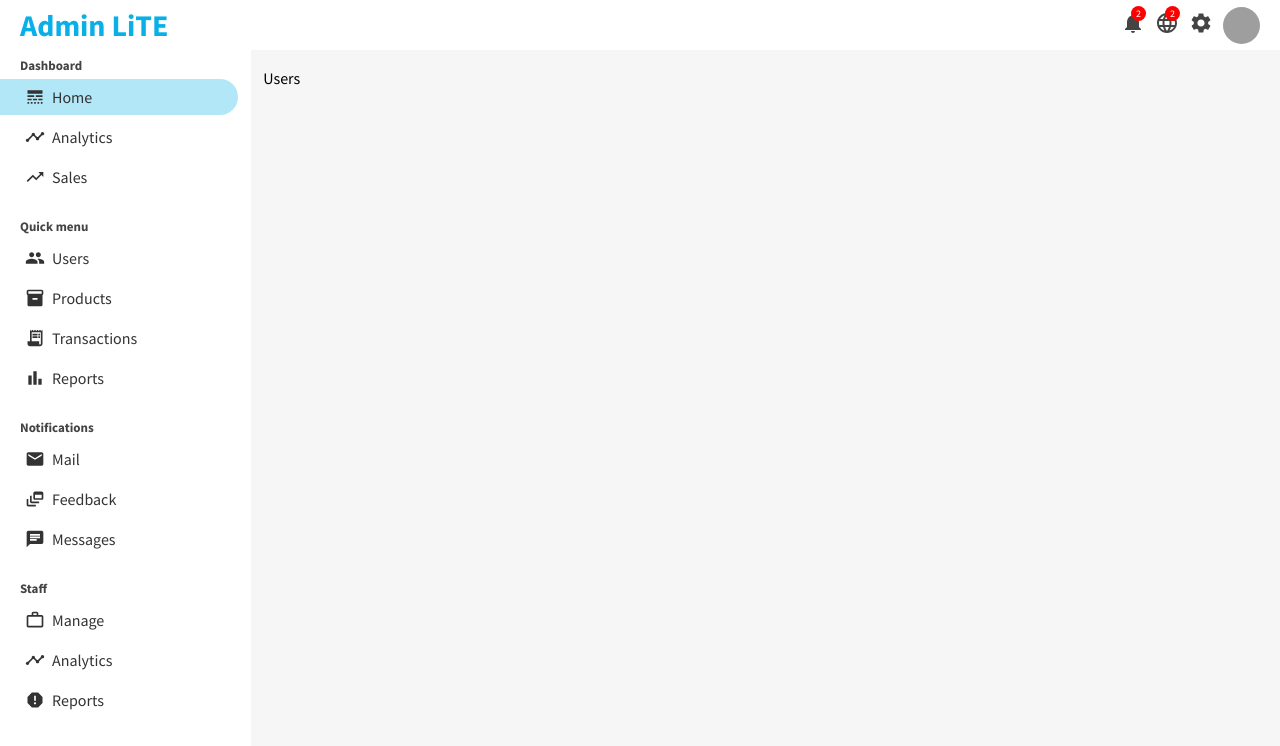
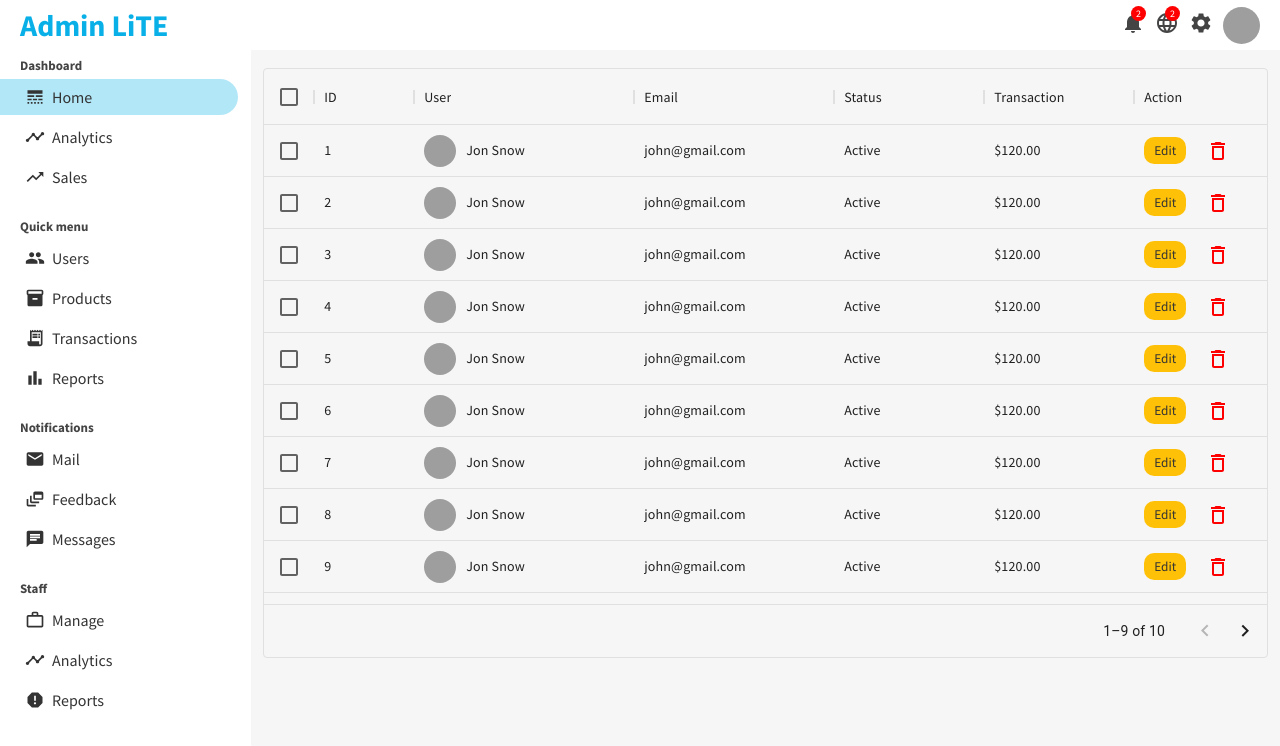
Before and after one commit to joesoftmwai/react-admin-dashboard, a React (Create React App) app: page /users in a window 1280 px wide. Shown: the top 746 px of the page. Built offline with nearby package versions, Linux system fonts and the light colour scheme; grey boxes are pictures that could not be loaded.

Commit message:
leveraged data-table for listing users

```diff
--- a/package.json
+++ b/package.json
@@ -7,6 +7,7 @@
     "@emotion/styled": "^11.8.1",
     "@mui/icons-material": "^5.4.2",
     "@mui/material": "^5.4.3",
+    "@mui/x-data-grid": "^5.8.0",
     "@testing-library/jest-dom": "^5.16.2",
     "@testing-library/react": "^12.1.3",
     "@testing-library/user-event": "^13.5.0",
--- a/src/dummyData.js
+++ b/src/dummyData.js
@@ -71,5 +71,81 @@ export const salesData = [
         pv: 4300,
         amt: 2100,
       },
+  ];
 
-  ];
+
+
+
+  export const usersData = [
+    { id: 1,
+        username: 'Jon Snow',
+        avatar: 'https://cdn.pixabay.com/photo/2020/07/14/13/07/icon-5404125_1280.png',
+        email: 'john@gmail.com',
+        status: 'Active',
+        transaction: '$120.00'
+    },
+    { id: 2,
+        username: 'Jon Snow',
+        avatar: 'https://cdn.pixabay.com/photo/2020/07/14/13/07/icon-5404125_1280.png',
+        email: 'john@gmail.com',
+        status: 'Active',
+        transaction: '$120.00'
+    },
+    { id: 3,
+        username: 'Jon Snow',
+        avatar: 'https://cdn.pixabay.com/photo/2020/07/14/13/07/icon-5404125_1280.png',
+        email: 'john@gmail.com',
+        status: 'Active',
+        transaction: '$120.00'
+    },
+    { id: 4,
+        username: 'Jon Snow',
+        avatar: 'https://cdn.pixabay.com/photo/2020/07/14/13/07/icon-5404125_1280.png',
+        email: 'john@gmail.com',
+        status: 'Active',
+        transaction: '$120.00'
+    },
+    { id: 5,
+        username: 'Jon Snow',
+        avatar: 'https://cdn.pixabay.com/photo/2020/07/14/13/07/icon-5404125_1280.png',
+        email: 'john@gmail.com',
+        status: 'Active',
+        transaction: '$120.00'
+    },
+    { id: 6,
+        username: 'Jon Snow',
+        avatar: 'https://cdn.pixabay.com/photo/2020/07/14/13/07/icon-5404125_1280.png',
+        email: 'john@gmail.com',
+        status: 'Active',
+        transaction: '$120.00'
+    },
+    { id: 7,
+        username: 'Jon Snow',
+        avatar: 'https://cdn.pixabay.com/photo/2020/07/14/13/07/icon-5404125_1280.png',
+        email: 'john@gmail.com',
+        status: 'Active',
+        transaction: '$120.00'
+    },
+    { id: 8,
+        username: 'Jon Snow',
+        avatar: 'https://cdn.pixabay.com/photo/2020/07/14/13/07/icon-5404125_1280.png',
+        email: 'john@gmail.com',
+        status: 'Active',
+        transaction: '$120.00'
+    },
+    { id: 9,
+        username: 'Jon Snow',
+        avatar: 'https://cdn.pixabay.com/photo/2020/07/14/13/07/icon-5404125_1280.png',
+        email: 'john@gmail.com',
+        status: 'Active',
+        transaction: '$120.00'
+    },
+    { id: 10,
+        username: 'Jon Snow',
+        avatar: 'https://cdn.pixabay.com/photo/2020/07/14/13/07/icon-5404125_1280.png',
+        email: 'john@gmail.com',
+        status: 'Active',
+        transaction: '$120.00'
+    },
+
+];
--- a/src/pages/users/Users.jsx
+++ b/src/pages/users/Users.jsx
@@ -1,9 +1,63 @@
+import { DataGrid } from '@mui/x-data-grid';
+import { DeleteOutline } from '@mui/icons-material';
+import { usersData } from '../../dummyData';
 import './users.css';
+import { Link } from 'react-router-dom';
+import { useState } from 'react';
+
 
 const Users = () => {
+    const [data, setData] = useState(usersData);
+    const handleDelete = (id) => {
+        setData(data.filter(item => item.id !== id))
+    }
+    const columns = [
+        { field: 'id', headerName: 'ID', width: 100 },
+        { field: 'user',
+            headerName: 'User',
+            width: 220,
+            renderCell: (params)=>{
+                return (
+                    <div className='user-avatar'>
+                        <img src={params.row.avatar} alt="avatar" />
+                        {params.row.username}
+                    </div>
+                );
+            }
+        },
+        { field: 'email', headerName: 'Email', width: 200 },
+        { field: 'status', headerName: 'Status', width: 150 },
+        { field: 'transaction', headerName: 'Transaction', width: 150 },
+        { field: 'actions',
+            headerName: 'Action',
+            width: 150,
+            renderCell: (params)=>{
+                return (
+                    <>
+                        <Link to={"/user/" + params.row.id}>
+                            <button className='editUser'>Edit</button>
+                        </Link>
+                        <DeleteOutline className='deleteUser' onClick={() => handleDelete(params.row.id)} />
+                    </>
+                );
+            }
+        },
+    ];
+
+
+
+
+
   return (
-    <div className='users'>
-        Users
+    <div className='users' style={{ height: 590, width: '100%' }}>
+        <DataGrid
+            rows={data}
+            columns={columns}
+            pageSize={9}
+            rowsPerPageOptions={[9]}
+            checkboxSelection
+            disableSelectionOnClick
+        />
     </div>
   )
 }
--- a/src/pages/users/users.css
+++ b/src/pages/users/users.css
@@ -1,3 +1,31 @@
 .users {
     flex: 4;
 }
+
+.user-avatar {
+    display: flex;
+    align-items: center;
+}
+
+.user-avatar > img {
+    width: 32px;
+    height: 32px;
+    border-radius: 50%;
+    object-fit: cover;
+    margin-right: 10px;
+}
+
+.editUser {
+    border: none;
+    border-radius: 10px;
+    padding: 5px 10px;
+    color: #333;
+    background-color: #ffc107;
+    cursor: pointer;
+    margin-right: 20px;
+}
+
+.deleteUser {
+    color: red;
+    cursor: pointer;
+}
```
Also changed, not shown: 1 other file (tests, documents, lock files or other folders).
